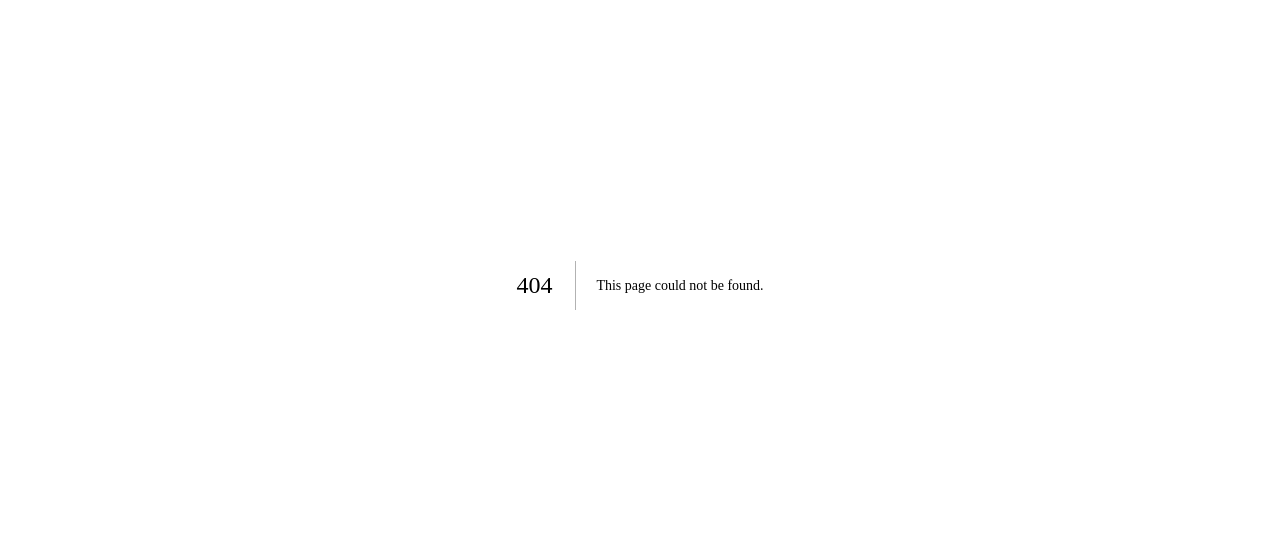
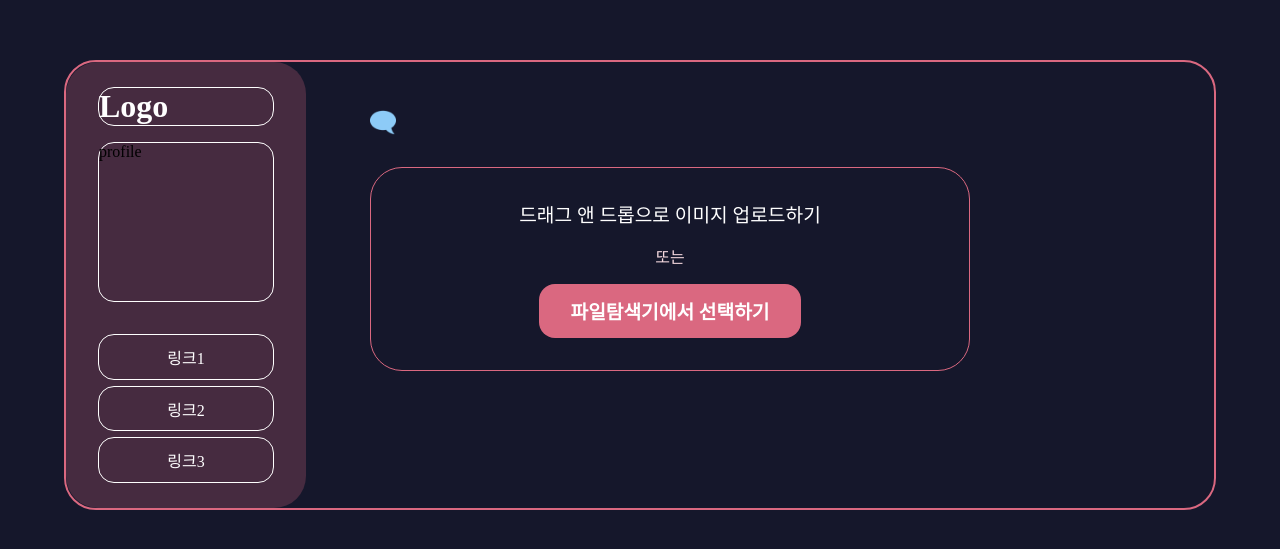
Before and after one commit to psst54/picrew-quiz, a Next.js app: page /session/upload/1 in a window 1280 px wide. Before the commit this address had no page. Shown: the part 115-664 px from the top of the page. Built offline with nearby package versions, Linux system fonts and the light colour scheme; no server answers; the database is empty; a web font is replaced by a local one.

Commit message:
💄 upload page ui

```diff
--- /dev/null
+++ b/src/app/session/upload/[slug]/page.tsx
@@ -0,0 +1,175 @@
+"use client";
+
+import react from "react";
+import { useRouter } from "next/navigation";
+import { createClient } from "@supabase/supabase-js";
+import { useAppSelector } from "@/redux/hooks";
+
+import styled from "styled-components";
+import { colors } from "@styles/colors";
+import { Database } from "@libs/types";
+
+import Frame from "@components/Frame";
+import { Background } from "@styles/styles";
+import { Body, Title, Emoji } from "@styles/session/styles";
+
+const supabaseUrl = process.env.NEXT_PUBLIC_SUPABASE_URL;
+const supabaseKey = process.env.NEXT_PUBLIC_SUPABASE_KEY;
+const supabase = createClient<Database>(supabaseUrl, supabaseKey);
+
+const UploadContainer = styled.div`
+  display: flex;
+  flex-direction: column;
+  align-items: center;
+  justify-content: center;
+  gap: 1rem;
+
+  width: 100%;
+  max-width: 600px;
+  padding: 2rem 0.4rem;
+
+  border: 1px solid ${colors.primary.standard};
+  border-radius: 2rem;
+`;
+const UploadDesc = styled.h2`
+  color: ${colors.text.light};
+  font-size: 1.2rem;
+  font-weight: 400;
+  word-break: keep-all;
+`;
+const UploadSubDesc = styled.p`
+  color: ${colors.text.littleLight};
+  word-break: keep-all;
+`;
+const FileInput = styled.input`
+  display: none;
+`;
+const FileInputLabel = styled.label`
+  padding: 0.8rem 2rem;
+  background: ${colors.primary.standard};
+  border-radius: 1rem;
+
+  color: ${colors.text.light};
+  font-size: 1.2rem;
+  font-weight: 600;
+  word-break: keep-all;
+
+  cursor: pointer;
+
+  &:hover {
+    background: ${colors.primary.dark};
+  }
+`;
+
+const PreviewContainer = styled.div`
+  display: flex;
+  flex-direction: column;
+  align-items: center;
+  gap: 0.4rem;
+
+  width: 100%;
+  max-width: 600px;
+`;
+const PreviewImage = styled.img`
+  width: 80%;
+  max-width: 18rem;
+  height: auto;
+`;
+
+const SubmitButton = styled.button`
+  padding: 0.8rem 2rem;
+  background: ${colors.primary.standard};
+  border: none;
+  border-radius: 1rem;
+  outline: none;
+
+  color: ${colors.text.light};
+  font-size: 1.2rem;
+  font-weight: 600;
+  word-break: keep-all;
+
+  cursor: pointer;
+
+  &:hover {
+    background: ${colors.primary.dark};
+  }
+`;
+
+const SessionPage = ({ params }: { params: { slug: string } }) => {
+  const router = useRouter();
+  const [data, setData] = react.useState(null);
+  const userId = useAppSelector((state) => state.userReducer.id);
+  const [fileObj, setFileObj] = react.useState(null);
+  const [fileSrc, setFileSrc] = react.useState(null);
+
+  const getData = async ({ slug }: { slug: string }) => {
+    try {
+      const { error, data: rawData } = await supabase
+        .from("gameSessions")
+        .select(
+          "session_id, made_by, picrew_link, session_name, password, people, progress"
+        )
+        .eq("session_id", slug);
+
+      if (error) throw new Error();
+      if (!rawData || rawData.length === 0) throw new Error();
+      setData(rawData[0]);
+    } catch (err) {}
+  };
+
+  const resolveFile = ({ fileObj }: { fileObj: File }) => {
+    const reader = new FileReader();
+    reader.readAsDataURL(fileObj);
+    return new Promise((resolve) => {
+      reader.onload = () => {
+        setFileSrc(reader.result);
+        resolve();
+      };
+    });
+  };
+
+  react.useEffect(() => {
+    getData({ slug: params.slug });
+  }, []);
+
+  return (
+    <Background>
+      <Frame>
+        <Body>
+          <Title>
+            <Emoji src={"/left_speech_bubble_twitter.png"} />
+            {data?.session_name}
+          </Title>
+
+          <UploadContainer>
+            <UploadDesc>드래그 앤 드롭으로 이미지 업로드하기</UploadDesc>
+            <UploadSubDesc>또는</UploadSubDesc>
+            <FileInputLabel htmlFor="fileInput">
+              파일탐색기에서 선택하기
+            </FileInputLabel>
+            <FileInput
+              type="file"
+              id="fileInput"
+              accept="image/*"
+              onChange={(event: react.ChangeEvent<HTMLInputElement>) => {
+                const file = event.target.files[0];
+                console.log(file);
+                setFileObj(file);
+                resolveFile({ fileObj: file });
+              }}
+            />
+          </UploadContainer>
+
+          {fileSrc && (
+            <PreviewContainer>
+              <PreviewImage src={fileSrc} />
+              <SubmitButton>이 이미지를 제출하기</SubmitButton>
+            </PreviewContainer>
+          )}
+        </Body>
+      </Frame>
+    </Background>
+  );
+};
+
+export default SessionPage;
```
